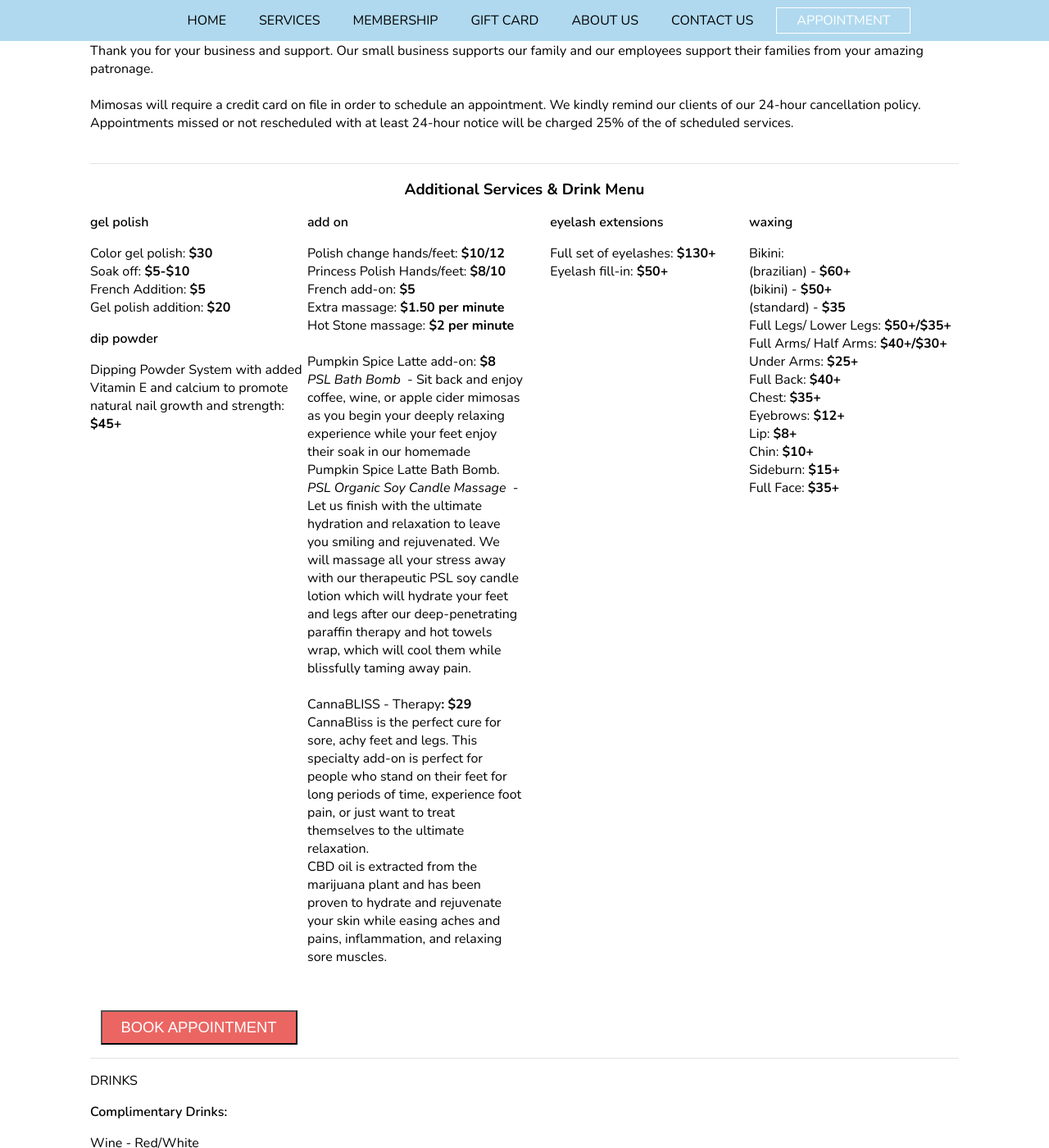
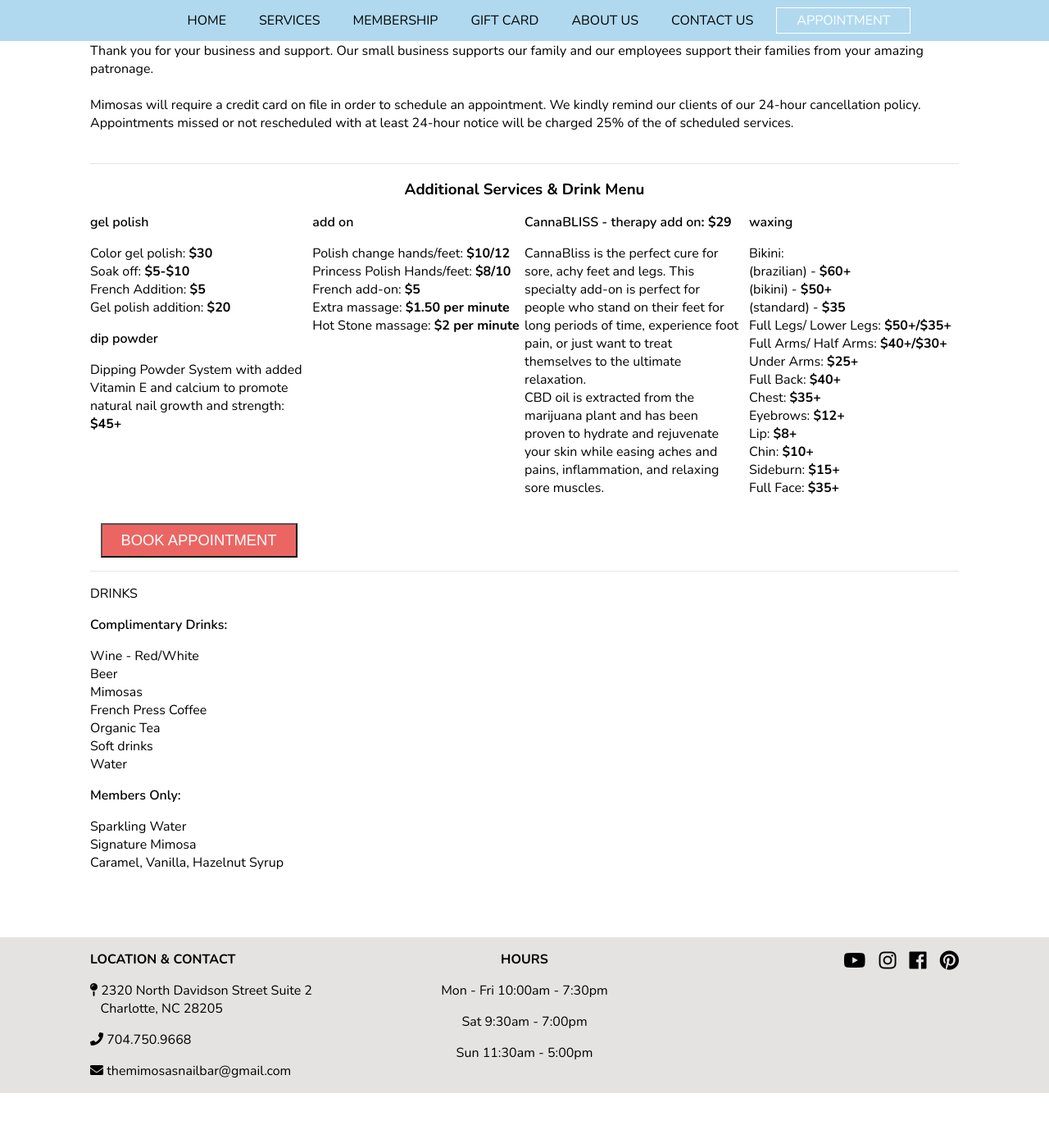
Before and after one commit to mimosasnailbar/mimosas, a Jekyll site: the page built from services.html, in a window 1280 px wide and 1400 px high, scrolled down 2850 px. Shown: the whole window at 82% size. Built offline with Jekyll 4.4.1, drawn with Linux system fonts in a browser that asks for light colours; nearby versions of some CDN libraries; after the commit the page ends 4183 px from its top, so only the background shows below that.

Commit message:
Updated 'services.html' via CloudCannon

```diff
--- a/services.html
+++ b/services.html
@@ -155,17 +155,17 @@ layout: default
 					add on
 				</p>
 				<p class="editable">
-					Polish change hands/feet: <strong>$10/12</strong><br />Princess Polish Hands/feet: <strong>$8/10</strong><br />French add-on: <strong>$5</strong><br />Extra massage: <strong>$1.50 per minute</strong><br />Hot Stone massage: <strong>$2 per minute</strong><br /><br />Pumpkin Spice Latte add-on:<strong> $8</strong><br /><em>PSL Bath Bomb</em> &nbsp;- Sit back and enjoy coffee, wine, or apple cider mimosas as you begin your deeply relaxing experience while your feet enjoy their soak in our homemade Pumpkin Spice Latte Bath Bomb.<br /><em>PSL Organic Soy Candle Massage</em> &nbsp;- Let us finish with the ultimate hydration and relaxation to leave you smiling and rejuvenated. We will massage all your stress away with our therapeutic PSL soy candle lotion which will hydrate your feet and legs after our deep-penetrating paraffin therapy and hot towels wrap, which will cool them while blissfully taming away pain.<strong></strong><br /><br />CannaBLISS - Therapy<strong>: <strong>$29</strong></strong><br />CannaBliss is the perfect cure for sore, achy feet and legs. This specialty add-on is perfect for people who stand on their feet for long periods of time, experience foot pain, or just want to treat themselves to the ultimate relaxation.<br />CBD oil is extracted from the marijuana plant and has been proven to hydrate and rejuvenate your skin while easing aches and pains, inflammation, and relaxing sore muscles. <strong><strong></strong></strong><br />&nbsp;
+					Polish change hands/feet: <strong>$10/12</strong><br />Princess Polish Hands/feet: <strong>$8/10</strong><br />French add-on: <strong>$5</strong><br />Extra massage: <strong>$1.50 per minute</strong><br />Hot Stone massage: <strong>$2 per minute</strong>
 				</p>
 			</div>
 		</div>
 		<div class="service--last">
 			<div>
 				<p class="editable service__name">
-					eyelash extensions
+					CannaBLISS - therapy add on<strong>: <strong>$29</strong></strong>
 				</p>
 				<p class="editable">
-					Full set of eyelashes: <strong>$130+</strong><br />Eyelash fill-in: <strong>$50+</strong>
+					CannaBliss is the perfect cure for sore, achy feet and legs. This specialty add-on is perfect for people who stand on their feet for long periods of time, experience foot pain, or just want to treat themselves to the ultimate relaxation.<br />CBD oil is extracted from the marijuana plant and has been proven to hydrate and rejuvenate your skin while easing aches and pains, inflammation, and relaxing sore muscles. <strong><strong></strong></strong><br /><strong></strong>
 				</p>
 			</div>
 		</div>
```
